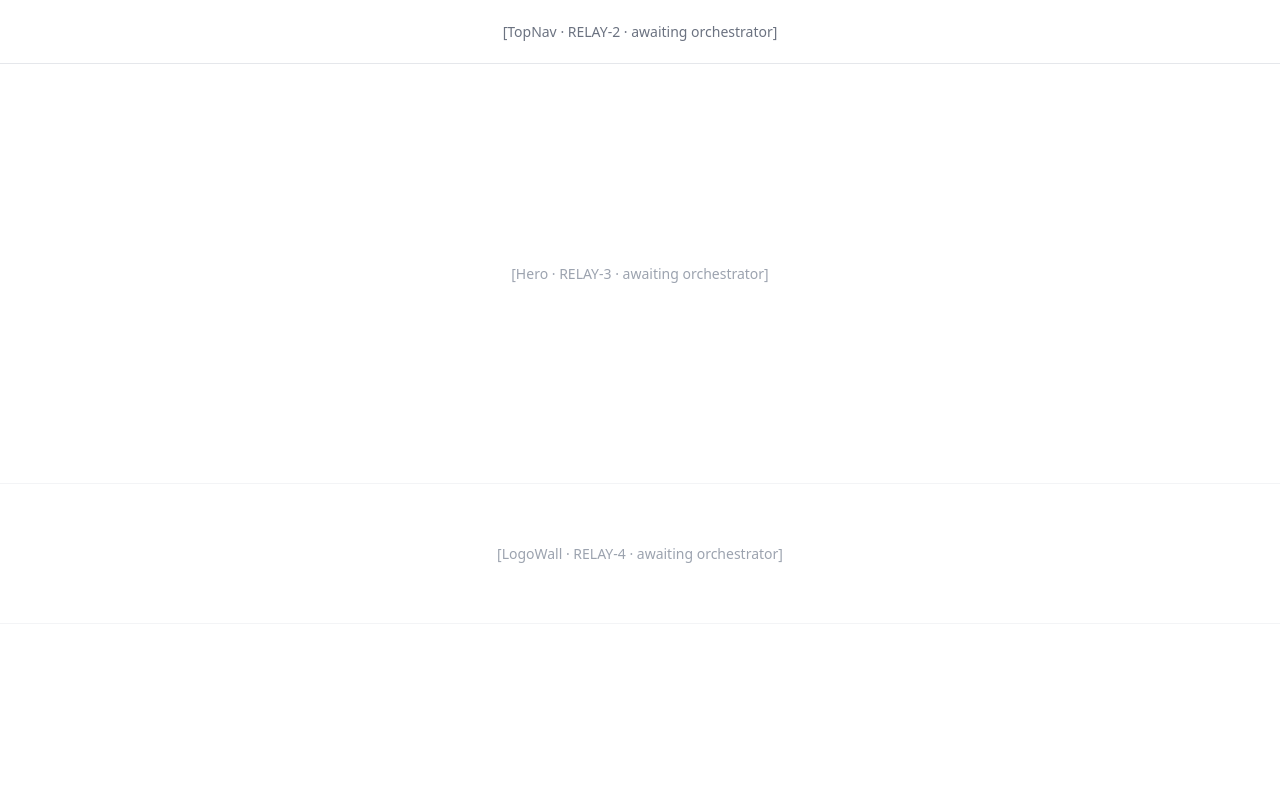
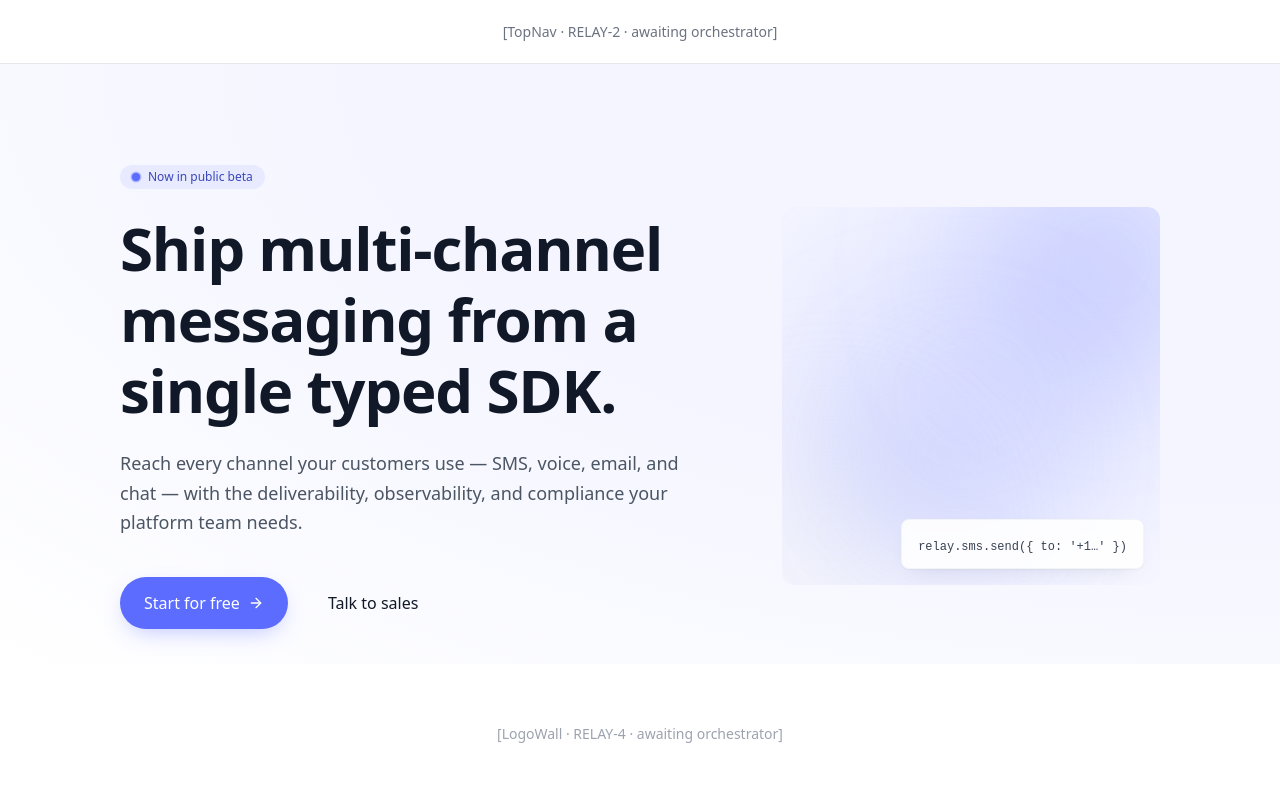
Before and after one commit to 5whsdyqd88-art/template, a Next.js app: page / in a window 1280 px wide. Shown: the top 800 px of the page. Built offline with nearby package versions, Linux system fonts and the light colour scheme.

Commit message:
feat(hero): implement Hero component

```diff
--- /dev/null
+++ b/app/content/relay/hero.ts
@@ -0,0 +1,9 @@
+export const heroContent = {
+  eyebrow: "Now in public beta",
+  headline: "Ship multi-channel messaging from a single typed SDK.",
+  subhead:
+    "Reach every channel your customers use — SMS, voice, email, and chat — with the deliverability, observability, and compliance your platform team needs.",
+  primaryCta: "Start for free",
+  secondaryCta: "Talk to sales",
+  codeChipText: "relay.sms.send({ to: '+1…' })",
+} as const;
--- a/components/relay/Hero.tsx
+++ b/components/relay/Hero.tsx
@@ -1,7 +1,111 @@
+"use client";
+
+import { motion, useReducedMotion } from "framer-motion";
+import Link from "next/link";
+import { ArrowRight } from "lucide-react";
+
+import { heroContent } from "@/app/content/relay/hero";
+
 export default function Hero() {
+  const prefersReducedMotion = useReducedMotion();
+
   return (
-    <section className="min-h-[420px] flex items-center justify-center text-ink-400 text-sm border-b border-ink-100">
-      [Hero · RELAY-3 · awaiting orchestrator]
+    <section className="bg-[radial-gradient(ellipse_at_top_right,_var(--tw-gradient-stops))] from-primary-50 via-primary-50 to-background min-h-[600px] flex items-center pt-24 pb-8">
+      <div className="max-w-[1280px] mx-auto px-8 lg:px-[120px]">
+        <div className="grid grid-cols-1 lg:grid-cols-5 gap-12 lg:gap-16 items-center">
+          <div className="lg:col-span-3 space-y-6">
+            <div className="inline-flex items-center gap-2 px-3 py-1 rounded-full bg-primary-100 text-primary-700 text-xs font-medium">
+              <span className="relative flex h-2 w-2">
+                <span className="animate-ping absolute inline-flex h-full w-full rounded-full bg-primary-500 opacity-75"></span>
+                <span className="relative inline-flex rounded-full h-2 w-2 bg-primary-500"></span>
+              </span>
+              {heroContent.eyebrow}
+            </div>
+
+            <motion.h1
+              initial={{ opacity: 0, y: 24 }}
+              animate={{ opacity: 1, y: 0 }}
+              transition={{ duration: 0.6, ease: [0, 0, 0.2, 1] }}
+              className="text-display-xl font-bold leading-[1.18] text-ink-900 text-balance max-w-2xl"
+            >
+              {heroContent.headline}
+            </motion.h1>
+
+            <motion.div
+              initial={{ opacity: 0, y: 24 }}
+              animate={{ opacity: 1, y: 0 }}
+              transition={{ duration: 0.6, ease: [0, 0, 0.2, 1], delay: 0.1 }}
+            >
+              <p className="text-[1.125rem] text-ink-600 max-w-prose leading-relaxed">
+                {heroContent.subhead}
+              </p>
+            </motion.div>
+
+            <motion.div
+              initial={{ opacity: 0, y: 24 }}
+              animate={{ opacity: 1, y: 0 }}
+              transition={{ duration: 0.6, ease: [0, 0, 0.2, 1], delay: 0.2 }}
+              className="flex flex-wrap items-center gap-4 pt-4"
+            >
+              <Link
+                href="#"
+                onClick={(e) => e.preventDefault()}
+                className="inline-flex items-center justify-center gap-2 px-6 py-3 rounded-full bg-primary-500 hover:bg-primary-600 text-white font-medium leading-6 transition-colors duration-base focus:outline-none focus:ring-2 focus:ring-primary-300 focus:ring-offset-2 focus:ring-offset-ink-900 min-h-[52px] shadow-cta"
+              >
+                {heroContent.primaryCta}
+                <ArrowRight className="w-4 h-4 transition-transform group-hover:translate-x-[2px]" />
+              </Link>
+              <Link
+                href="#"
+                onClick={(e) => e.preventDefault()}
+                className="inline-flex items-center justify-center px-6 py-3 rounded-full bg-transparent hover:bg-ink-50 text-ink-900 font-medium leading-6 transition-colors duration-base focus:outline-none focus:ring-2 focus:ring-primary-300 focus:ring-offset-2 focus:ring-offset-ink-900 min-h-[52px]"
+              >
+                {heroContent.secondaryCta}
+              </Link>
+            </motion.div>
+          </div>
+
+          <div className="lg:col-span-2">
+            <motion.div
+              className="aspect-square max-w-[480px] w-full relative overflow-hidden rounded-xl"
+              initial={{ opacity: 0, scale: 0.96 }}
+              animate={{ opacity: 1, scale: 1 }}
+              transition={{ duration: 0.7, delay: 0.2, ease: [0, 0, 0.2, 1] }}
+            >
+              <div className="absolute inset-0 bg-primary-300 rounded-full blur-3xl opacity-20 mix-blend-multiply animate-blob"></div>
+              <div
+                className="absolute top-[-20%] right-[-20%] w-64 h-64 bg-primary-500 rounded-full blur-3xl opacity-20 mix-blend-multiply"
+                style={{
+                  animation: prefersReducedMotion
+                    ? "none"
+                    : "blob 11s infinite reverse",
+                }}
+              ></div>
+              <div
+                className="absolute bottom-[-20%] left-[-20%] w-64 h-64 bg-ink-200 rounded-full blur-3xl opacity-20 mix-blend-multiply"
+                style={{
+                  animation: prefersReducedMotion
+                    ? "none"
+                    : "blob 13s infinite reverse",
+                }}
+              ></div>
+              <div
+                className="absolute top-[40%] left-[20%] w-48 h-48 bg-primary-300 rounded-full blur-3xl opacity-20 mix-blend-multiply"
+                style={{
+                  animation: prefersReducedMotion
+                    ? "none"
+                    : "blob 9s infinite reverse",
+                }}
+              ></div>
+              <div className="absolute bottom-4 right-4 bg-white/90 backdrop-blur-sm px-4 py-3 rounded-lg shadow-card border border-ink-100">
+                <code className="font-mono text-xs text-ink-700">
+                  {heroContent.codeChipText}
+                </code>
+              </div>
+            </motion.div>
+          </div>
+        </div>
+      </div>
     </section>
   );
 }
```
